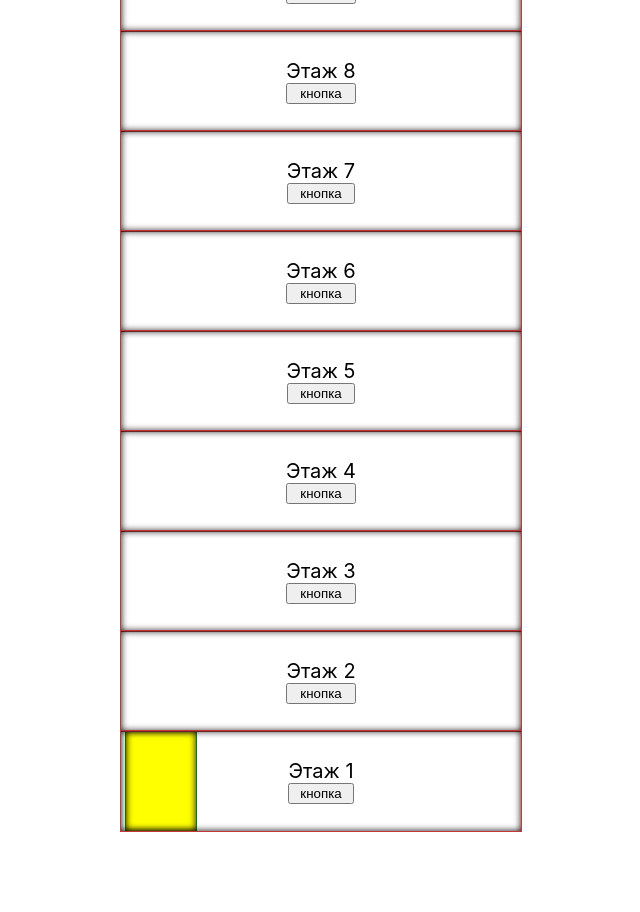
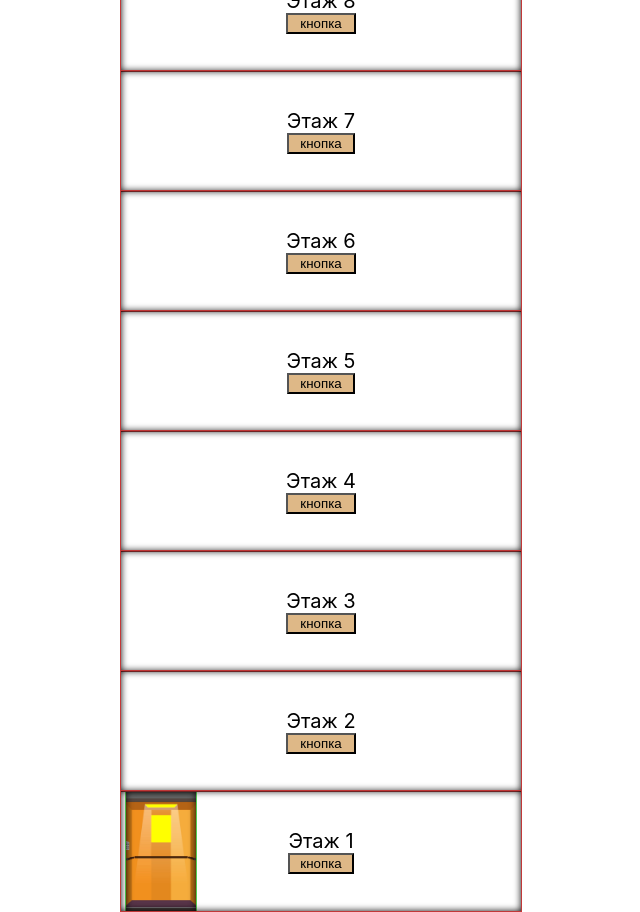
Before and after one commit to kaskodim/elevator-button, a React (Create React App) app: page / in a window 1280 px wide. Shown: the part 220-1132 px from the top of the page, without its empty margins (319-959 px from the left). Before the commit the page ends 1052 px from the top, so only its background shows below. Built offline with nearby package versions, Linux system fonts and the light colour scheme.

Commit message:
mvp commit

```diff
--- /dev/null
+++ b/src/components/Button/Button.ts
@@ -0,0 +1,6 @@
+import styled from 'styled-components';
+
+export const Button = styled.button`
+    background-color: burlywood;
+
+`
--- a/src/components/Container.ts
+++ b/src/components/Container.ts
@@ -1,6 +1,7 @@
 import styled from 'styled-components';
 
 export const Container = styled.div`
+
     width: 400px;
     display: flex;
     flex-direction: column;
--- a/src/components/Elevator/Elevator.tsx
+++ b/src/components/Elevator/Elevator.tsx
@@ -1,22 +1,34 @@
 import {Container} from '../Container';
 import {Floor} from '../Floor/Floor';
 import {createFloors} from '@src/utils';
-import {Lift} from '@src/components/Lift/Lift';
+import {Lift, StatusType} from '@src/components/Lift/Lift';
 import {useState} from 'react';
 
 
-const FLOOR_COUNT: number = 10;
-const FLOOR_HEIGHT: number = 100;
+const FLOOR_COUNT: number = 9;
+const FLOOR_HEIGHT: number = 120;
+const DEFAULT_SPEED = 1
 
-export const NORMAL_ELEVATOR_SPEED: number = 1.5;
-export const SLOW_ELEVATOR_SPEED: number = 2;
+export const NORMAL_ELEVATOR_SPEED: number = 1.2 / DEFAULT_SPEED;
+export const SLOW_ELEVATOR_SPEED: number = 2 / DEFAULT_SPEED;
+export const VERY_SLOW_ELEVATOR_SPEED: number = 4 / DEFAULT_SPEED;
+
+export const DELAYED_START: number = 1000
 
 
 export const Elevator = () => {
 
+    const [status, setStatus] = useState<StatusType>('stop');
+
+
     const floors = createFloors(FLOOR_COUNT)
 
-    const [floorValueButton, setFloorValueButton] = useState(1);
+    const transmitsStatus = (st: StatusType) => {
+        setStatus(st)
+    }
+
+
+    const [floorValueButton, setFloorValueButton] = useState<number>(0);
 
 
     function elevatorMovement(floor: number) {
@@ -28,21 +40,20 @@ export const Elevator = () => {
     return (
         <Container>
 
-
             {floors.reverse().map((floor) => (
                 <Floor key={floor.id}
                        floor={floor.floor}
                        title={'Этаж '}
                        height={FLOOR_HEIGHT}
                        elevatorMovement={elevatorMovement}
+                       status={status}
                 />
             ))}
 
             <Lift floor={floorValueButton}
                   height={FLOOR_HEIGHT}
-
+                  transmitsStatus={transmitsStatus}
             />
-
 
         </Container>
     );
--- a/src/components/Floor/Floor.tsx
+++ b/src/components/Floor/Floor.tsx
@@ -1,4 +1,8 @@
 import {SFloor, SFloorInner} from './styles';
+import {Button} from '@src/components/Button/Button';
+import {StatusType} from '@src/components/Lift/Lift';
+import {useState} from 'react';
+
 
 export type FloorPropsType = {
     id?: number
@@ -6,35 +10,31 @@ export type FloorPropsType = {
     title: string
     height: number
     elevatorMovement: (floor: number) => void
+    status: StatusType
 }
 
 export const Floor = (props: FloorPropsType) => {
 
     function onClickHandler(floor: number) {
         props.elevatorMovement(floor)
+
     }
 
-    // console.log(props)
-    // + логика на будущее
     return (
-        <SFloor height={props.height}
-
-        >
+        <SFloor height={props.height}>
             <SFloorInner>
                 <>
                     {props.title}
                     {props.floor}
                 </>
 
-                <button
+                <Button
+                    disabled={props.status !== 'stop'}
                     onClick={() => {
                         onClickHandler(props.floor)
                     }}>кнопка
-                </button>
-
-
+                </Button>
             </SFloorInner>
-
         </SFloor>
     )
 }
--- a/src/components/Lift/Lift.tsx
+++ b/src/components/Lift/Lift.tsx
@@ -1,39 +1,35 @@
 import React, {useEffect, useState} from 'react';
 import {SLift, SLiftPropsType} from '@src/components/Lift/styles';
-import {NORMAL_ELEVATOR_SPEED, SLOW_ELEVATOR_SPEED} from '@src/components/Elevator/Elevator';
+import {DELAYED_START, NORMAL_ELEVATOR_SPEED, SLOW_ELEVATOR_SPEED, VERY_SLOW_ELEVATOR_SPEED} from '@src/components/Elevator/Elevator';
 
 
-export type LiftPropsType = Pick<SLiftPropsType, 'height' | 'floor'>
+export type LiftPropsType = Pick<SLiftPropsType, 'height' | 'floor'> & {
+    transmitsStatus: (status: StatusType) => void
+}
 
-type timingFunctionType = 'linear' | 'ease-in' | 'ease-out' | 'ease-in-linear';
+
+type TimingFunctionType = 'linear' | 'ease-in' | 'ease-out' | 'ease-in-out';
+export type StatusType = 'stop' | 'stopping' | 'progress' | 'start';
 
 
 export const Lift = (props: LiftPropsType) => {
 
-        const [status, setStatus] = useState('stop');
-        const [currentFloor, setCurrentFloor] = React.useState(1)
+    const [status, setStatus] = useState<StatusType>('stop');
+    const [currentFloor, setCurrentFloor] = React.useState<number>(1)
     const [speed, setSpeed] = React.useState(SLOW_ELEVATOR_SPEED)
-        const [timingFunction, setTimingFunction] = React.useState<timingFunctionType>('ease-in');
-        const [tempCurrentFloor, setTempCurrentFloor] = React.useState(1)
+    const [timingFunction, setTimingFunction] = React.useState<TimingFunctionType>('ease-in');
 
-        console.log({status})
-        console.log({timingFunction})
-
+    props.transmitsStatus(status);
 
     const moveLift = (cF: number, delay: number) => {
-            console.log({cF})
-
 
         if (cF === props.floor) {
-                setCurrentFloor(cF)
-
-                console.log('я все', cF)
-
             setStatus('stop')
             setSpeed(SLOW_ELEVATOR_SPEED)
             setTimingFunction('ease-in')
+            setCurrentFloor(cF)
         } else {
-                // вверх
+
             if (cF < props.floor) {
 
                 setTimeout(() => {
@@ -41,26 +37,19 @@ export const Lift = (props: LiftPropsType) => {
                         setStatus('stopping')
                         setSpeed(SLOW_ELEVATOR_SPEED)
                         setTimingFunction('ease-out')
-                            moveLift(cF + 1, SLOW_ELEVATOR_SPEED);
-
-
-
+                        moveLift(cF + 1, SLOW_ELEVATOR_SPEED,);
 
                     } else {
                         setStatus('progress')
                         setSpeed(NORMAL_ELEVATOR_SPEED)
                         setTimingFunction('linear')
                         moveLift(cF + 1, NORMAL_ELEVATOR_SPEED);
-
+                    }
+                }, delay * 1000)
+                setCurrentFloor(cF + 1)
             }
 
-
-                    }, delay * 1000)
-                    setCurrentFloor(cF + 1)
-
-                }
-
-                // вниз
+            // down
             if (cF > props.floor) {
                 setTimeout(() => {
 
@@ -82,14 +71,30 @@ export const Lift = (props: LiftPropsType) => {
     }
 
     useEffect(() => {
+
+        if (props.floor === 0) {
+            console.log('mount')
+        } else {
             setStatus('start')
-            setTempCurrentFloor(currentFloor)
-            moveLift(currentFloor, SLOW_ELEVATOR_SPEED)
+            const customAnimation = Math.abs(currentFloor - props.floor) !== 1;
+
+            setTimeout(() => {
+
+                if (customAnimation) {
+                    setTimingFunction('ease-in')
+                    setSpeed(SLOW_ELEVATOR_SPEED)
+                    moveLift(currentFloor, speed);
+
+                } else {
+                    setTimingFunction('ease-in-out')
+                    setSpeed(VERY_SLOW_ELEVATOR_SPEED)
+                    moveLift(currentFloor, VERY_SLOW_ELEVATOR_SPEED);
+                }
+            }, DELAYED_START)
+        }
+
 
     }, [props.floor])
-
-
-        console.log({speed})
     return (
         <SLift
             status={status}
@@ -100,5 +105,4 @@ export const Lift = (props: LiftPropsType) => {
 
         />
     );
-    }
-;
+};
--- a/src/components/Lift/styles.ts
+++ b/src/components/Lift/styles.ts
@@ -1,4 +1,5 @@
 import styled from 'styled-components';
+import liftImage from '@src/images/lift_image.png'
 
 export type SLiftPropsType = {
     floor: number
@@ -13,8 +14,12 @@ export const SLift = styled.div<SLiftPropsType>`
     width: 70px;
     height: ${props => props.height + 'px'};
     margin-left: 5px;
-    outline: 1px solid green;
-    background-color: ${(st) => st.status === 'stop' ? 'yellow' : 'green'};
+    outline: 1px solid #53cd53;
+    background-color: ${(st) => st.status === 'stop' ? 'yellow' : '#53CD53FF'};
+    background-image: url(${liftImage});
+    background-repeat: no-repeat; /* Не повторять изображение */
+    background-position: center; /* Центрировать изображение */
+    background-size: cover; /* Покрыть весь элемент изображением */
     position: absolute;
     box-shadow: inset 0 0 7px #090909;
 
--- /dev/null
+++ b/src/images.d.ts
@@ -0,0 +1,5 @@
+declare module '*.png';
+declare module '*.jpg';
+declare module '*.jpeg';
+declare module '*.gif';
+declare module '*.svg';
```
Also changed, not shown: src/images/lift_image.png (added), 1 other file (tests, documents, lock files or other folders). Lines whose indentation alone changed are shown as unchanged.
